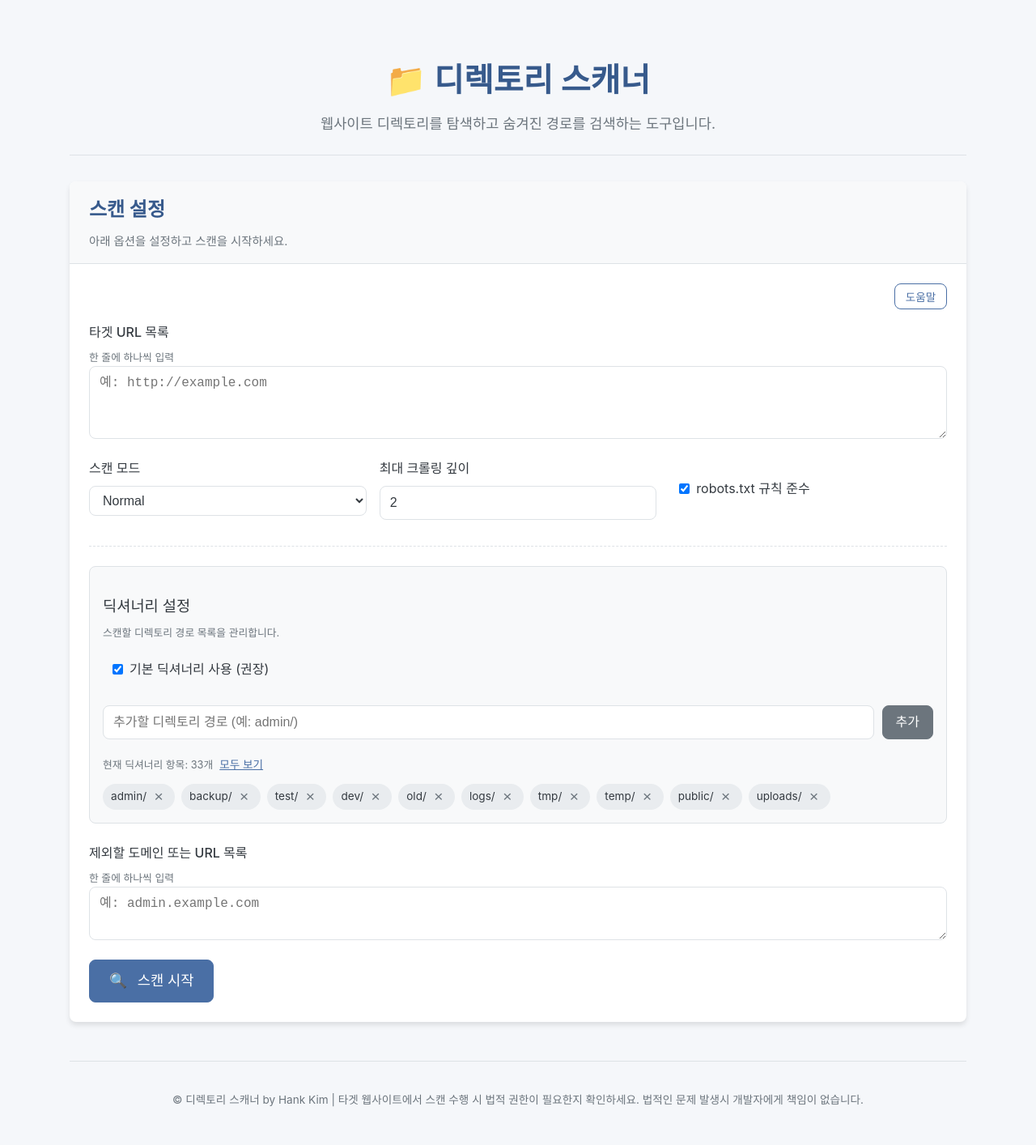
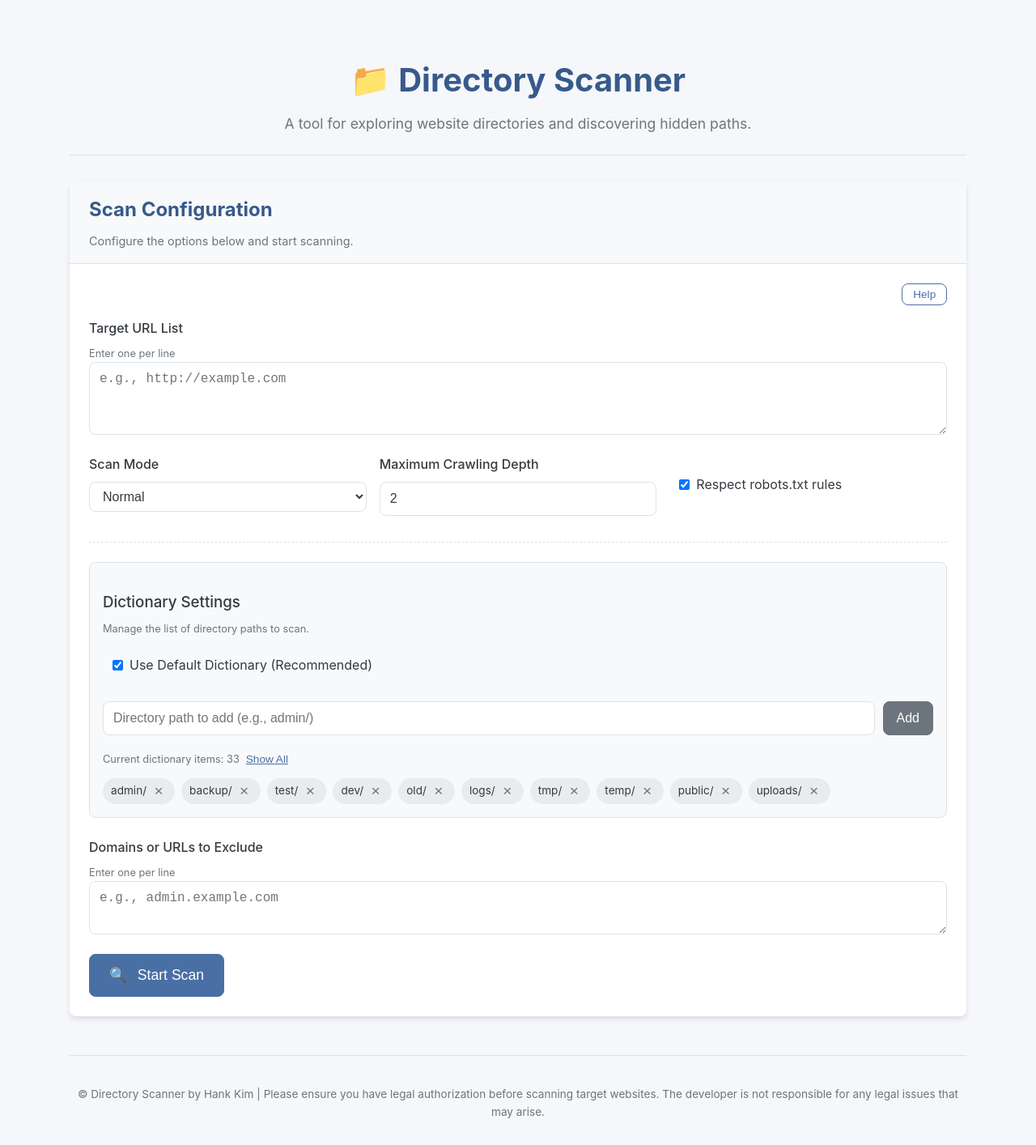
Before and after one commit to hank1245/WebAppScanner, a React (Create React App) app in the folder frontend/: page / in a window 1280 px wide. Shown: the whole page at 81% size. Built offline with nearby package versions, Linux system fonts and the light colour scheme; no server answers.

Commit message:
refactor: separate FormSection,ScanSummary,LoadingSpiiner components

```diff
--- a/frontend/src/App.js
+++ b/frontend/src/App.js
@@ -2,7 +2,10 @@ import React, { useState } from "react";
 import { scanWebsite } from "./api";
 import ScanForm from "./components/ScanForm";
 import ResultTable from "./components/ResultTable";
-import "./App.css"; // 기본 CSS 파일 사용
+import ScanSummary from "./components/ScanSummary";
+import LoadingSpinner from "./components/LoadingSpinner";
+import FormSection from "./components/FormSection";
+import "./App.css";
 
 // Helper function to download JSON
 const downloadJSON = (data, filename) => {
@@ -28,8 +31,8 @@ function App() {
     exclusions,
     maxDepth,
     respectRobotsTxt,
-    dictionaryOperations, // 추가: 딕셔너리 작업
-    useDefaultDictionary // 추가: 기본 딕셔너리 사용 여부
+    dictionaryOperations,
+    useDefaultDictionary
   ) => {
     setLoading(true);
     setResults({});
@@ -41,7 +44,6 @@ function App() {
       respectRobotsTxt: respectRobotsTxt,
       startTime: startTime,
       endTime: null,
-      // 딕셔너리 관련 메타데이터 추가
       useDefaultDictionary: useDefaultDictionary,
       dictionaryOperations: dictionaryOperations,
     });
@@ -59,8 +61,8 @@ function App() {
       setResults(scanResult);
       setScanMetadata((prev) => ({ ...prev, endTime: new Date() }));
     } catch (error) {
-      console.error("스캔 중 오류 발생:", error);
-      alert("스캔에 실패했습니다.");
+      console.error("Error occurred during scan:", error);
+      alert("Scan failed.");
       setScanMetadata((prev) => ({ ...prev, endTime: new Date() }));
     } finally {
       setLoading(false);
@@ -69,7 +71,7 @@ function App() {
 
   const generateReport = () => {
     if (!results || !scanMetadata || !scanMetadata.endTime) {
-      alert("리포트를 생성할 데이터가 없습니다.");
+      alert("No data available to generate report.");
       return;
     }
 
@@ -96,7 +98,6 @@ function App() {
         content_length: info.content_length,
         directory_listing: info.directory_listing,
       })),
-      // 리포트에 딕셔너리 설정 정보 추가
       dictionary_settings: {
         use_default_dictionary: scanMetadata.useDefaultDictionary,
         dictionary_operations: scanMetadata.dictionaryOperations,
@@ -135,86 +136,44 @@ function App() {
   return (
     <div className="container">
       <header className="app-header">
-        <h1>📁 디렉토리 스캐너</h1>
+        <h1>📁 Directory Scanner</h1>
         <p className="app-description">
-          웹사이트 디렉토리를 탐색하고 숨겨진 경로를 검색하는 도구입니다.
+          A tool for exploring website directories and discovering hidden paths.
         </p>
       </header>
 
-      <div className="card">
-        <div className="card-header">
-          <h2>스캔 설정</h2>
-          <p>아래 옵션을 설정하고 스캔을 시작하세요.</p>
-        </div>
-        <div className="card-body">
-          <ScanForm onScan={handleScan} />
-        </div>
-      </div>
+      <FormSection
+        title="Scan Configuration"
+        description="Configure the options below and start scanning."
+      >
+        <ScanForm onScan={handleScan} />
+      </FormSection>
 
       {loading ? (
-        <div className="loading-container">
-          <div className="loader"></div>
-          <p>스캔 중입니다. 잠시만 기다려주세요...</p>
-        </div>
+        <LoadingSpinner message="Scanning in progress. Please wait..." />
       ) : (
         <>
-          {scanSummary && (
-            <div className="card scan-summary">
-              <div className="card-header">
-                <h2>스캔 결과 요약</h2>
-              </div>
-              <div className="card-body">
-                <div className="summary-grid">
-                  <div className="summary-item">
-                    <span className="summary-label">스캔 대상 수</span>
-                    <span className="summary-value">{scanSummary.targets}</span>
-                  </div>
-                  <div className="summary-item">
-                    <span className="summary-label">검사한 경로 수</span>
-                    <span className="summary-value">
-                      {scanSummary.totalPaths}
-                    </span>
-                  </div>
-                  <div className="summary-item">
-                    <span className="summary-label">발견된 디렉토리 수</span>
-                    <span className="summary-value">
-                      {scanSummary.successfulPaths}
-                    </span>
-                  </div>
-                  <div className="summary-item">
-                    <span className="summary-label">소요 시간</span>
-                    <span className="summary-value">
-                      {scanSummary.duration}초
-                    </span>
-                  </div>
-                </div>
-
-                <button onClick={generateReport} className="btn btn-primary">
-                  <span className="icon">📊</span> 상세 리포트 다운로드
-                </button>
-              </div>
-            </div>
-          )}
+          <ScanSummary
+            scanSummary={scanSummary}
+            onGenerateReport={generateReport}
+          />
 
           {Object.keys(results).length > 0 && (
-            <div className="card">
-              <div className="card-header">
-                <h2>스캔 결과 목록</h2>
-                <p>발견된 디렉토리 목록입니다 (상태 코드 200, 403)</p>
-              </div>
-              <div className="card-body">
-                <ResultTable results={results} />
-              </div>
-            </div>
+            <FormSection
+              title="Scan Results"
+              description="List of discovered directories (Status codes 200, 403)"
+            >
+              <ResultTable results={results} />
+            </FormSection>
           )}
         </>
       )}
 
       <footer className="app-footer">
         <p>
-          © 디렉토리 스캐너 by Hank Kim | 타겟 웹사이트에서 스캔 수행 시 법적
-          권한이 필요한지 확인하세요. 법적인 문제 발생시 개발자에게 책임이
-          없습니다.
+          © Directory Scanner by Hank Kim | Please ensure you have legal
+          authorization before scanning target websites. The developer is not
+          responsible for any legal issues that may arise.
         </p>
       </footer>
     </div>
--- a/frontend/src/components/DictionaryEditor.jsx
+++ b/frontend/src/components/DictionaryEditor.jsx
@@ -7,17 +7,17 @@ const DictionaryEditor = ({ onChange }) => {
   const [useDefaultDict, setUseDefaultDict] = useState(true);
   const [showAll, setShowAll] = useState(false);
 
-  // 컴포넌트 마운트 시 기본 딕셔너리 로드
+  // Load default dictionary when component mounts
   useEffect(() => {
     if (useDefaultDict) {
       setDictionaryItems(getDefaultDictionary());
     }
   }, [useDefaultDict]);
 
-  // 항목 추가
+  // Add item
   const handleAddItem = () => {
     if (newItem.trim()) {
-      // 경로에 / 추가되었는지 확인
+      // Check if path has / at the end
       const formattedItem = newItem.trim().endsWith("/")
         ? newItem.trim()
         : `${newItem.trim()}/`;
@@ -26,7 +26,7 @@ const DictionaryEditor = ({ onChange }) => {
         const updatedItems = [...dictionaryItems, formattedItem];
         setDictionaryItems(updatedItems);
 
-        // 부모 컴포넌트에 변경사항 알림
+        // Notify parent component of changes
         const addOperation = {
           type: "add",
           paths: [formattedItem],
@@ -39,17 +39,17 @@ const DictionaryEditor = ({ onChange }) => {
 
         setNewItem("");
       } else {
-        alert("이미 목록에 존재하는 항목입니다.");
+        alert("This item already exists in the list.");
       }
     }
   };
 
-  // 항목 제거
+  // Remove item
   const handleRemoveItem = (item) => {
     const updatedItems = dictionaryItems.filter((i) => i !== item);
     setDictionaryItems(updatedItems);
 
-    // 부모 컴포넌트에 변경사항 알림
+    // Notify parent component of changes
     const removeOperation = {
       type: "remove",
       paths: [item],
@@ -61,33 +61,33 @@ const DictionaryEditor = ({ onChange }) => {
     });
   };
 
-  // 기본 딕셔너리 사용 여부 토글
+  // Toggle default dictionary usage
   const handleDefaultToggle = () => {
     const newValue = !useDefaultDict;
     setUseDefaultDict(newValue);
 
     if (newValue) {
-      // 기본 딕셔너리 사용으로 전환
+      // Switch to using default dictionary
       setDictionaryItems(getDefaultDictionary());
     } else {
-      // 기본 딕셔너리 사용 중지, 사용자 정의 목록만 사용
+      // Stop using default dictionary, use only custom list
       setDictionaryItems([]);
     }
 
-    // 부모 컴포넌트에 변경사항 알림
+    // Notify parent component of changes
     onChange({
       operations: [],
       useDefault: newValue,
     });
   };
 
-  // 표시할 항목 수 계산
+  // Calculate number of items to display
   const visibleItems = showAll ? dictionaryItems : dictionaryItems.slice(0, 10);
 
   return (
     <div className="dictionary-editor">
-      <h3 className="form-label">딕셔너리 설정</h3>
-      <p className="form-hint">스캔할 디렉토리 경로 목록을 관리합니다.</p>
+      <h3 className="form-label">Dictionary Settings</h3>
+      <p className="form-hint">Manage the list of directory paths to scan.</p>
 
       <div className="form-group checkbox-group">
         <label className="checkbox-label">
@@ -97,7 +97,7 @@ const DictionaryEditor = ({ onChange }) => {
             onChange={handleDefaultToggle}
             className="form-checkbox"
           />
-          <span>기본 딕셔너리 사용 (권장)</span>
+          <span>Use Default Dictionary (Recommended)</span>
         </label>
       </div>
 
@@ -106,7 +106,7 @@ const DictionaryEditor = ({ onChange }) => {
           type="text"
           value={newItem}
           onChange={(e) => setNewItem(e.target.value)}
-          placeholder="추가할 디렉토리 경로 (예: admin/)"
+          placeholder="Directory path to add (e.g., admin/)"
           className="form-control"
           style={{ flex: 1 }}
         />
@@ -116,20 +116,20 @@ const DictionaryEditor = ({ onChange }) => {
           className="btn btn-secondary"
           disabled={!newItem.trim()}
         >
-          추가
+          Add
         </button>
       </div>
 
       <div className="dictionary-list">
         <p className="form-hint">
-          현재 딕셔너리 항목: {dictionaryItems.length}개
+          Current dictionary items: {dictionaryItems.length}
           {dictionaryItems.length > 10 && !showAll && (
             <button
               type="button"
               onClick={() => setShowAll(true)}
               className="btn-link"
             >
-              모두 보기
+              Show All
             </button>
           )}
           {showAll && (
@@ -138,7 +138,7 @@ const DictionaryEditor = ({ onChange }) => {
               onClick={() => setShowAll(false)}
               className="btn-link"
             >
-              접기
+              Collapse
             </button>
           )}
         </p>
@@ -159,7 +159,7 @@ const DictionaryEditor = ({ onChange }) => {
               </div>
             ))
           ) : (
-            <p className="empty-message">딕셔너리 항목이 비어있습니다.</p>
+            <p className="empty-message">Dictionary items are empty.</p>
           )}
         </div>
       </div>
--- /dev/null
+++ b/frontend/src/components/FormSection.jsx
@@ -0,0 +1,15 @@
+import React from "react";
+
+const FormSection = ({ title, description, children }) => {
+  return (
+    <div className="card">
+      <div className="card-header">
+        <h2>{title}</h2>
+        {description && <p>{description}</p>}
+      </div>
+      <div className="card-body">{children}</div>
+    </div>
+  );
+};
+
+export default FormSection;
--- /dev/null
+++ b/frontend/src/components/HelpModal.jsx
@@ -0,0 +1,58 @@
+import React from "react";
+
+const HelpModal = ({ isOpen, onClose }) => {
+  if (!isOpen) return null;
+
+  return (
+    <div className="help-overlay">
+      <div className="help-content">
+        <h3>Scan Help</h3>
+        <button className="help-close" onClick={onClose}>
+          ×
+        </button>
+        <div className="help-section">
+          <h4>Target URLs</h4>
+          <p>
+            Enter target URLs to scan, one per line. (e.g., http://example.com)
+          </p>
+        </div>
+        <div className="help-section">
+          <h4>Mode</h4>
+          <p>
+            <strong>Normal:</strong> Standard website scanning
+          </p>
+          <p>
+            <strong>Darkweb:</strong> Use Tor proxy for scanning .onion domains
+          </p>
+        </div>
+        <div className="help-section">
+          <h4>Maximum Depth</h4>
+          <p>
+            Set the maximum depth for recursive exploration of internal links.
+            Higher values will increase scan time.
+          </p>
+        </div>
+        <div className="help-section">
+          <h4>Respect robots.txt Rules</h4>
+          <p>
+            Choose whether to follow access restriction rules specified in the
+            website's robots.txt file.
+          </p>
+        </div>
+        <div className="help-section">
+          <h4>Exclusion List</h4>
+          <p>Enter domains or URLs to exclude from scanning, one per line.</p>
+        </div>
+        <div className="help-section">
+          <h4>Dictionary Settings</h4>
+          <p>
+            Edit the list of directories to scan. You can use the default
+            dictionary or add/remove custom items.
+          </p>
+        </div>
+      </div>
+    </div>
+  );
+};
+
+export default HelpModal;
--- /dev/null
+++ b/frontend/src/components/LoadingSpinner.jsx
@@ -0,0 +1,12 @@
+import React from "react";
+
+const LoadingSpinner = ({ message = "Loading..." }) => {
+  return (
+    <div className="loading-container">
+      <div className="loader"></div>
+      <p>{message}</p>
+    </div>
+  );
+};
+
+export default LoadingSpinner;
--- a/frontend/src/components/ScanForm.jsx
+++ b/frontend/src/components/ScanForm.jsx
@@ -1,5 +1,6 @@
 import React, { useState } from "react";
 import DictionaryEditor from "./DictionaryEditor";
+import HelpModal from "./HelpModal";
 
 const ScanForm = ({ onScan }) => {
   const [targetUrlsInput, setTargetUrlsInput] = useState("");
@@ -16,7 +17,7 @@ const ScanForm = ({ onScan }) => {
   const handleSubmit = (e) => {
     e.preventDefault();
     if (!targetUrlsInput.trim()) {
-      alert("타겟 URL 또는 IP 목록을 입력하세요.");
+      alert("Please enter target URLs or IP addresses.");
       return;
     }
     const targetList = targetUrlsInput
@@ -25,7 +26,7 @@ const ScanForm = ({ onScan }) => {
       .filter((item) => item);
 
     if (targetList.length === 0) {
-      alert("유효한 타겟 URL 또는 IP를 입력하세요.");
+      alert("Please enter valid target URLs or IP addresses.");
       return;
     }
 
@@ -55,74 +56,23 @@ const ScanForm = ({ onScan }) => {
 
   return (
     <>
-      {showHelp && (
-        <div className="help-overlay">
-          <div className="help-content">
-            <h3>스캔 도움말</h3>
-            <button className="help-close" onClick={toggleHelp}>
-              ×
-            </button>
-            <div className="help-section">
-              <h4>타겟 URL</h4>
-              <p>
-                스캔할 대상 URL을 한 줄에 하나씩 입력합니다. (예:
-                http://example.com)
-              </p>
-            </div>
-            <div className="help-section">
-              <h4>모드</h4>
-              <p>
-                <strong>Normal:</strong> 일반 웹사이트 스캔
-              </p>
-              <p>
-                <strong>Darkweb:</strong> .onion 도메인 스캔을 위해 Tor 프록시
-                사용
-              </p>
-            </div>
-            <div className="help-section">
-              <h4>최대 깊이</h4>
-              <p>
-                웹사이트 내부 링크를 재귀적으로 탐색할 최대 깊이를 설정합니다.
-                높은 값은 스캔 시간이 길어집니다.
-              </p>
-            </div>
-            <div className="help-section">
-              <h4>robots.txt 규칙 준수</h4>
-              <p>
-                웹사이트의 robots.txt 파일에 명시된 접근 제한 규칙을 따를지
-                설정합니다.
-              </p>
-            </div>
-            <div className="help-section">
-              <h4>제외 목록</h4>
-              <p>스캔에서 제외할 도메인이나 URL을 한 줄에 하나씩 입력합니다.</p>
-            </div>
-            <div className="help-section">
-              <h4>딕셔너리 설정</h4>
-              <p>
-                스캔할 디렉토리 목록을 편집합니다. 기본 딕셔너리를 사용하거나,
-                사용자 정의 항목을 추가/제거할 수 있습니다.
-              </p>
-            </div>
-          </div>
-        </div>
-      )}
+      <HelpModal isOpen={showHelp} onClose={toggleHelp} />
 
       <form onSubmit={handleSubmit} className="scan-form">
         <div className="form-header">
           <button type="button" className="help-button" onClick={toggleHelp}>
-            도움말
+            Help
           </button>
         </div>
 
         <div className="form-group">
           <label htmlFor="targetUrls">
-            <span className="form-label">타겟 URL 목록</span>
-            <span className="form-hint">한 줄에 하나씩 입력</span>
+            <span className="form-label">Target URL List</span>
+            <span className="form-hint">Enter one per line</span>
           </label>
           <textarea
             id="targetUrls"
-            placeholder="예: http://example.com"
+            placeholder="e.g., http://example.com"
             value={targetUrlsInput}
             onChange={(e) => setTargetUrlsInput(e.target.value)}
             rows="3"
@@ -133,7 +83,7 @@ const ScanForm = ({ onScan }) => {
         <div className="form-row">
           <div className="form-group">
             <label htmlFor="scanMode">
-              <span className="form-label">스캔 모드</span>
+              <span className="form-label">Scan Mode</span>
             </label>
             <select
               id="scanMode"
@@ -148,7 +98,7 @@ const ScanForm = ({ onScan }) => {
 
           <div className="form-group">
             <label htmlFor="maxDepth">
-              <span className="form-label">최대 크롤링 깊이</span>
+              <span className="form-label">Maximum Crawling Depth</span>
             </label>
             <input
               id="maxDepth"
@@ -169,7 +119,7 @@ const ScanForm = ({ onScan }) => {
                 onChange={(e) => setRespectRobotsTxt(e.target.checked)}
                 className="form-checkbox"
               />
-              <span>robots.txt 규칙 준수</span>
+              <span>Respect robots.txt rules</span>
             </label>
           </div>
         </div>
@@ -180,12 +130,12 @@ const ScanForm = ({ onScan }) => {
 
         <div className="form-group">
           <label htmlFor="exclusions">
-            <span className="form-label">제외할 도메인 또는 URL 목록</span>
-            <span className="form-hint">한 줄에 하나씩 입력</span>
+            <span className="form-label">Domains or URLs to Exclude</span>
+            <span className="form-hint">Enter one per line</span>
           </label>
           <textarea
             id="exclusions"
-            placeholder="예: admin.example.com"
+            placeholder="e.g., admin.example.com"
             value={exclusions}
             onChange={(e) => setExclusions(e.target.value)}
             rows="2"
@@ -194,7 +144,7 @@ const ScanForm = ({ onScan }) => {
         </div>
 
         <button type="submit" className="btn btn-primary scan-button">
-          <span className="icon">🔍</span> 스캔 시작
+          <span className="icon">🔍</span> Start Scan
         </button>
       </form>
     </>
--- /dev/null
+++ b/frontend/src/components/ScanSummary.jsx
@@ -0,0 +1,39 @@
+import React from "react";
+
+const ScanSummary = ({ scanSummary, onGenerateReport }) => {
+  if (!scanSummary) return null;
+
+  return (
+    <div className="card scan-summary">
+      <div className="card-header">
+        <h2>Scan Results Summary</h2>
+      </div>
+      <div className="card-body">
+        <div className="summary-grid">
+          <div className="summary-item">
+            <span className="summary-label">Targets Scanned</span>
+            <span className="summary-value">{scanSummary.targets}</span>
+          </div>
+          <div className="summary-item">
+            <span className="summary-label">Paths Checked</span>
+            <span className="summary-value">{scanSummary.totalPaths}</span>
+          </div>
+          <div className="summary-item">
+            <span className="summary-label">Directories Found</span>
+            <span className="summary-value">{scanSummary.successfulPaths}</span>
+          </div>
+          <div className="summary-item">
+            <span className="summary-label">Duration</span>
+            <span className="summary-value">{scanSummary.duration}s</span>
+          </div>
+        </div>
+
+        <button onClick={onGenerateReport} className="btn btn-primary">
+          <span className="icon">📊</span> Download Detailed Report
+        </button>
+      </div>
+    </div>
+  );
+};
+
+export default ScanSummary;
```
Also changed, not shown: frontend/src/components/ResultTable.jsx (+14 -14 lines).
